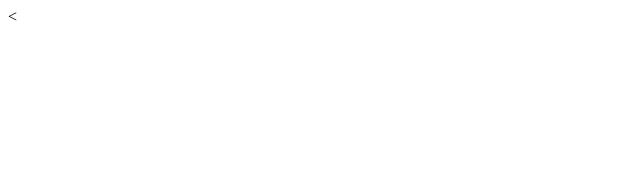
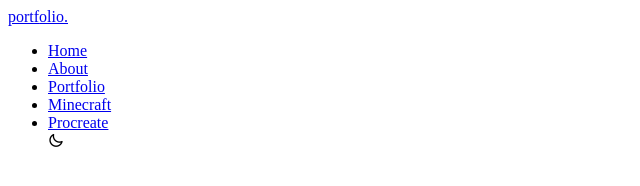
Before and after one commit to HealableSoda/portfolio, a plain HTML site: page index.html in a window 1280 px wide. Shown: the whole page, without its empty margins (0-640 px from the left). Drawn offline with nearby package versions, Linux system fonts and the light colour scheme.

Commit message:
Update index.html

```diff
--- a/index.html
+++ b/index.html
@@ -1,14 +1,41 @@
 <!DOCTYPE html>
-<<!DOCTYPE html>
 <html lang="en">
+
 <head>
   <meta charset="utf-8">
   <meta http-equiv="X-UA-Compatible" content="IE=edge">
   <meta name="viewport" content="width=device-width, initial-scale=1.0">
   <title>healablesoda's website</title>
+  <!-- ---------------CSS files------------------------------ -->
+  <link rel="stylesheet" href="https://unicons.iconscout.com/release/v4.0.0/css/line.css">
 </head>
+
 <body>
+  <header>
+    <nav class="container">
+      <a href="#" class="logo">portf<span>olio.</span></a>
+      <div class="links">
+        <ul>
+          <li>
+            <a href="#" class="nav-link">Home</a>
+          </li>
+          <li>
+            <a href="#" class="nav-link">About</a>
+          </li>
+          <li>
+            <a href="#" class="nav-link">Portfolio</a>
+          </li>
+          <li>
+            <a href="#" class="nav-link">Minecraft</a>
+          </li>
+          <li>
+            <a href="#" class="nav-link">Procreate</a>
+          </li>
+          <i class="uil uil-moon toggle-btn"></i>
+        </ul>
+      </div>
+    </nav>
+  </header>
+</body>
 
-
-  </body>
 </html>
```
Lines whose indentation alone changed are shown as unchanged.
